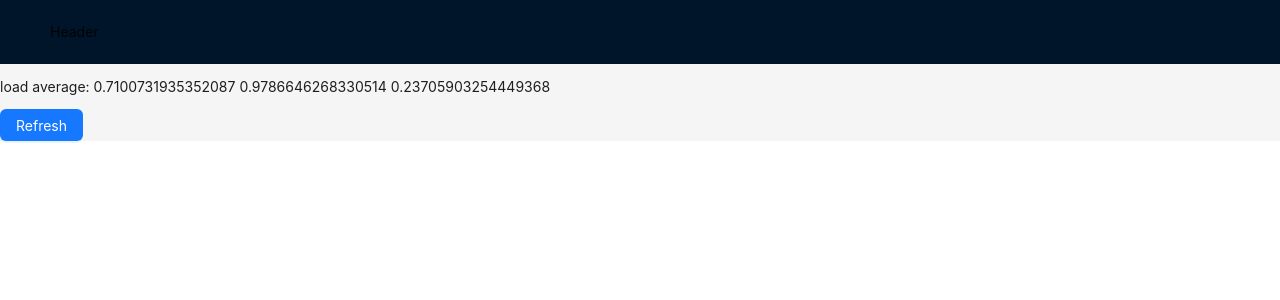
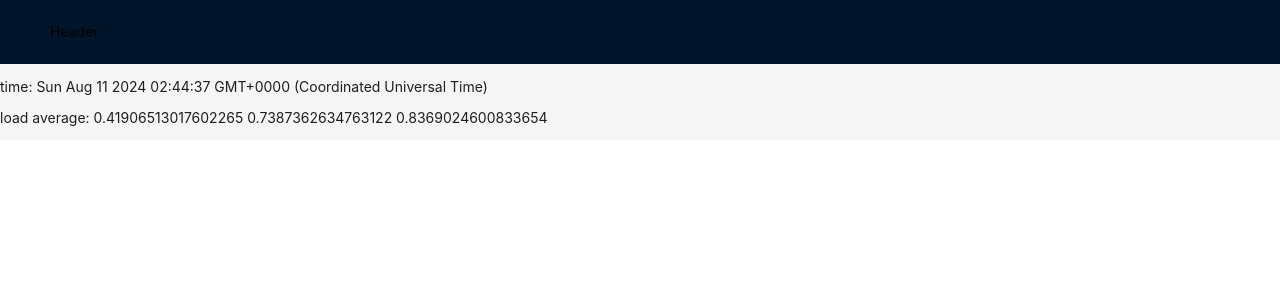
Before and after one commit to watsonjiang/dash-pi, a React (Create React App) app in the folder dashapp/: page / in a window 1280 px wide. Shown: the top 300 px of the page. Built offline with nearby package versions, Linux system fonts and the light colour scheme.

Commit message:
feat: periodic update data

```diff
--- a/dashapp/src/pages/overview.tsx
+++ b/dashapp/src/pages/overview.tsx
@@ -1,11 +1,12 @@
 import { Button } from "antd";
-import { useCallback, useState } from "react";
+import { useCallback, useEffect, useState } from "react";
 
 /**
  * overview 页面
  * @returns
  */
 const Overview: React.FC = () => {
+  const now = new Date();
   const [load1m, setLoad1m] = useState(Math.random());
   const [load5m, setLoad5m] = useState(Math.random());
   const [load10m, setLoad10m] = useState(Math.random());
@@ -19,14 +20,19 @@ const Overview: React.FC = () => {
     []
   );
 
+  useEffect(() => {
+    const intervalId = setInterval(refresh, 3000);
+    return () => {
+      clearInterval(intervalId);
+    };
+  }, [refresh]);
+
   return (
     <>
+      <p>time: {now.toString()}</p>
       <p>
         load average: {load1m} {load5m} {load10m}
       </p>
-      <Button type="primary" onClick={refresh}>
-        Refresh
-      </Button>
     </>
   );
 };
```
